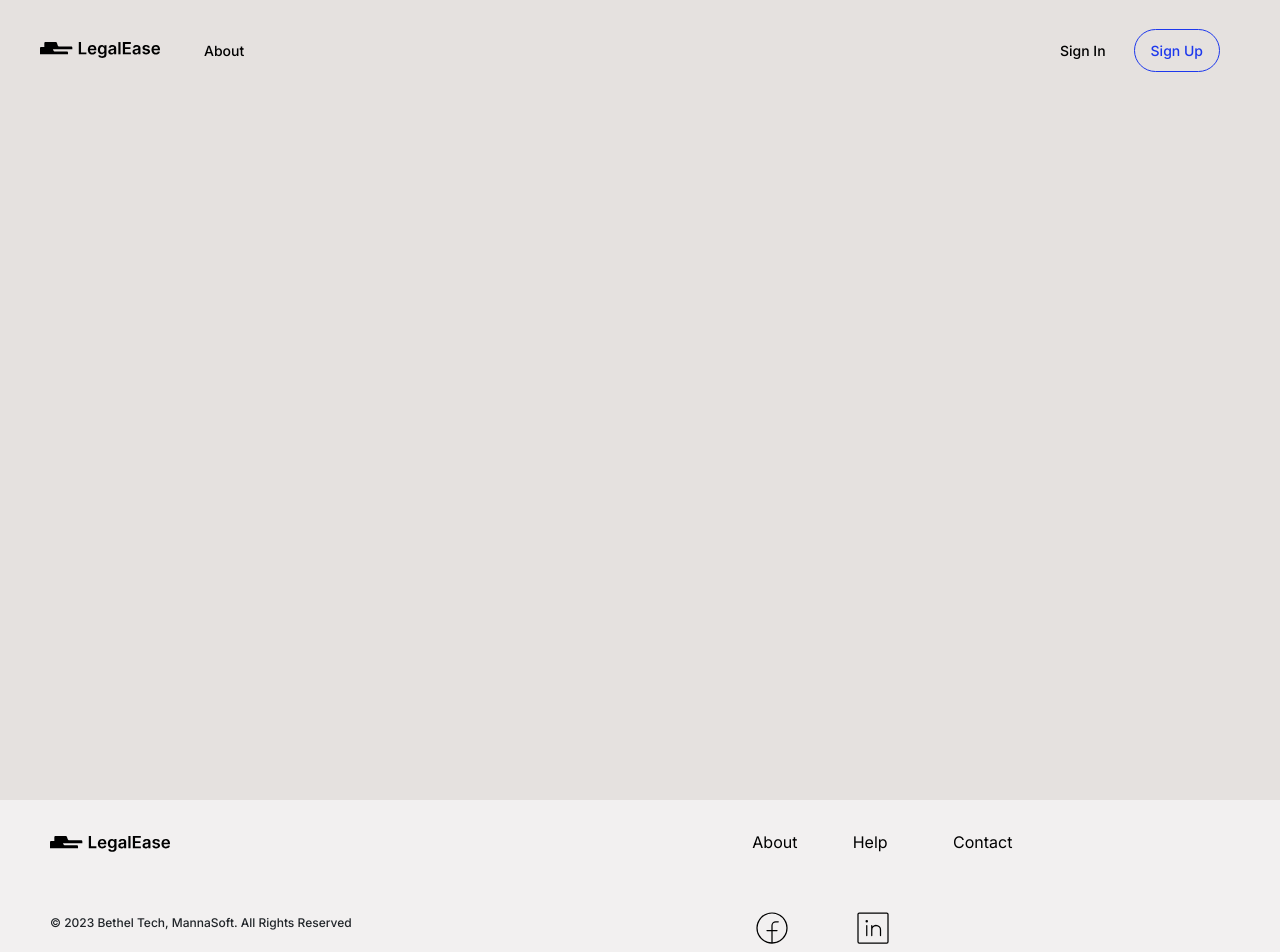
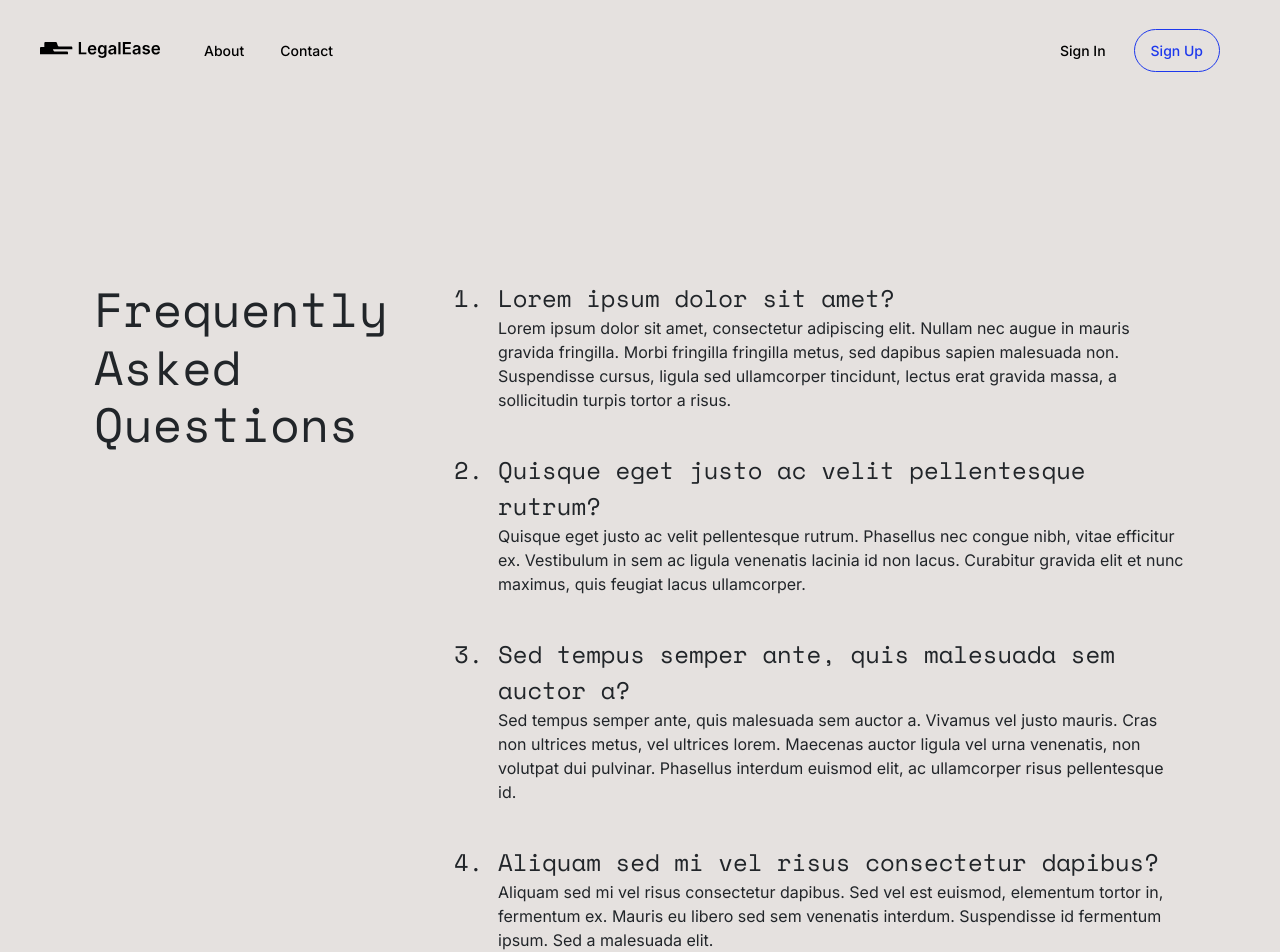
Before and after one commit to bethel-school-of-technology/team-mannasoft-frontend, a React (Create React App) app: page /faq in a window 1280 px wide. Shown: the top 952 px of the page. Built offline with nearby package versions, Linux system fonts and the light colour scheme.

Commit message:
created Contact and FAQ pages

```diff
--- a/src/App.js
+++ b/src/App.js
@@ -9,6 +9,8 @@ import UploadFiles from './components/UploadFiles';
 import ViewAllFiles from './components/ViewAllFiles';
 import Footer from './components/Footer';
 import About from './components/About';
+import Faq from './components/Faq';
+import Contact from './components/Contact';
 import DeleteUser from './components/DeleteUsers';
 import DisplayProfile from './components/DisplayProfile';
 import { UserProvider } from './contexts/UserProvider';
@@ -29,6 +31,8 @@ function App() {
             <Routes>
               <Route path="/" element={<Home />} />
               <Route path="/about" element={<About />} />
+              <Route path="/faq" element={<Faq />} />
+              <Route path="/contact" element={<Contact />} />
               <Route path="/signin" element={<SignIn />} />
               <Route path="/signup" element={<SignUp />} />
               <Route path="/displayprofile" element={<DisplayProfile />} />
--- /dev/null
+++ b/src/components/Contact.js
@@ -0,0 +1,35 @@
+import React from 'react';
+import { Container, Row, Col } from 'react-bootstrap';
+
+const Contact = () => {
+  return (
+    <Container className="page-container">
+      <Row>
+        <Col md={4}>
+          <h1>Contact Us</h1>
+        </Col>
+        <Col md={8}>
+          <p>Thank you for your interest! If you have any questions or need assistance, feel free to reach out to us using the contact details below.</p>
+          <p>
+            <strong>Phone</strong>
+            <br />
+            <a href="tel:+1 123-456-7890" className="contact-links">
+              +1 123-456-7890
+            </a>
+          </p>
+          <p>
+            <strong>Email</strong>
+            <br />
+            <a href="mailto:contact@legalease.com" className="contact-links">
+              contact@example.com
+            </a>
+          </p>
+
+          <p>We're available during regular business hours, Monday to Friday, 9:00 AM - 5:00 PM.</p>
+        </Col>
+      </Row>
+    </Container>
+  );
+};
+
+export default Contact;
--- a/src/components/DeleteUsers.js
+++ b/src/components/DeleteUsers.js
@@ -48,7 +48,7 @@ const DeleteUser = () => {
     return (
       <Container className="page-container">
         <Row>
-          <h3>Enter your password to confirm account deactivation</h3>
+          <h3 style={{ marginBottom: '20px' }}>Enter your password to confirm account deactivation</h3>
 
           <Col md={6}>
             <Form onSubmit={handleDeleteUser}>
--- a/src/components/DisplayProfile.js
+++ b/src/components/DisplayProfile.js
@@ -43,7 +43,7 @@ const DisplayProfile = () => {
       <Container className="page-container">
         <Row>
           <Col md={6}>
-            <h3 className="display-4">
+            <h3 className="display-4" style={{ marginBottom: '20px' }}>
               {user.firstName} {user.lastName}
             </h3>
           </Col>
--- /dev/null
+++ b/src/components/Faq.js
@@ -0,0 +1,42 @@
+import React from 'react';
+import { Col, Container, Row } from 'react-bootstrap';
+
+const Faq = () => {
+  return (
+    <Container className="page-container">
+      <Row>
+        <Col md={4}>
+          <h1 className="display-5">Frequently Asked Questions</h1>
+        </Col>
+        <Col md={8}>
+          <ol>
+            <li style={{ fontFamily: 'var(--heading-font', fontSize: '24px' }}>Lorem ipsum dolor sit amet?</li>
+            <p>Lorem ipsum dolor sit amet, consectetur adipiscing elit. Nullam nec augue in mauris gravida fringilla. Morbi fringilla fringilla metus, sed dapibus sapien malesuada non. Suspendisse cursus, ligula sed ullamcorper tincidunt, lectus erat gravida massa, a sollicitudin turpis tortor a risus.</p>
+            <br />
+
+            <li style={{ fontFamily: 'var(--heading-font', fontSize: '24px' }}>Quisque eget justo ac velit pellentesque rutrum?</li>
+            <p>Quisque eget justo ac velit pellentesque rutrum. Phasellus nec congue nibh, vitae efficitur ex. Vestibulum in sem ac ligula venenatis lacinia id non lacus. Curabitur gravida elit et nunc maximus, quis feugiat lacus ullamcorper.</p>
+            <br />
+
+            <li style={{ fontFamily: 'var(--heading-font', fontSize: '24px' }}>Sed tempus semper ante, quis malesuada sem auctor a?</li>
+            <p>Sed tempus semper ante, quis malesuada sem auctor a. Vivamus vel justo mauris. Cras non ultrices metus, vel ultrices lorem. Maecenas auctor ligula vel urna venenatis, non volutpat dui pulvinar. Phasellus interdum euismod elit, ac ullamcorper risus pellentesque id.</p>
+            <br />
+
+            <li style={{ fontFamily: 'var(--heading-font', fontSize: '24px' }}>Aliquam sed mi vel risus consectetur dapibus?</li>
+            <p>Aliquam sed mi vel risus consectetur dapibus. Sed vel est euismod, elementum tortor in, fermentum ex. Mauris eu libero sed sem venenatis interdum. Suspendisse id fermentum ipsum. Sed a malesuada elit.</p>
+            <br />
+
+            <li style={{ fontFamily: 'var(--heading-font', fontSize: '24px' }}>Integer vel tellus id velit venenatis pretium ut ac dui?</li>
+            <p>Integer vel tellus id velit venenatis pretium ut ac dui. Nulla facilisi. Nunc vehicula fringilla ipsum ut vestibulum. Morbi ultricies, ipsum eget pharetra ullamcorper, ipsum libero tristique ante, at malesuada neque nisi eu nunc.</p>
+            <br />
+
+            <li style={{ fontFamily: 'var(--heading-font', fontSize: '24px' }}>Ut porta ipsum in dolor aliquet, quis placerat turpis pulvinar?</li>
+            <p>Ut porta ipsum in dolor aliquet, quis placerat turpis pulvinar. Mauris suscipit, neque sed lobortis convallis, tellus neque vestibulum erat, vitae placerat elit velit nec felis. Cras non rhoncus nulla.</p>
+          </ol>
+        </Col>
+      </Row>
+    </Container>
+  );
+};
+
+export default Faq;
--- a/src/components/Footer.js
+++ b/src/components/Footer.js
@@ -18,10 +18,14 @@ const Footer = () => {
           </Link>
         </Col>
         <Col md={1}>
-          <Link className="footer-links">Help</Link>
+          <Link className="footer-links" to="/contact">
+            Contact
+          </Link>
         </Col>
         <Col md={1}>
-          <Link className="footer-links">Contact</Link>
+          <Link className="footer-links" to="/faq">
+            FAQ
+          </Link>
         </Col>
       </Row>
 
--- a/src/components/Header.js
+++ b/src/components/Header.js
@@ -54,6 +54,9 @@ const Header = () => {
           <Nav className="mr-auto">
             <Nav.Link href="/about">About</Nav.Link>
           </Nav>
+          <Nav className="mr-auto">
+            <Nav.Link href="/contact">Contact</Nav.Link>
+          </Nav>
           <Nav className="ml-auto">
             <div className="d-flex align-items-center">
               <NavDropdown title={`Hello, ${user.firstName}`} id="collasible-nav-dropdown dropdown-menu-align-end" align="end">
@@ -90,6 +93,9 @@ const Header = () => {
           <Nav className="mr-auto">
             <Nav.Link href="/about">About</Nav.Link>
           </Nav>
+          <Nav className="mr-auto">
+            <Nav.Link href="/contact">Contact</Nav.Link>
+          </Nav>
           <Nav className="ml-auto">
             <div className="d-flex align-items-center">
               <Nav.Link href="/signin">Sign In</Nav.Link>
--- a/src/styles/global.css
+++ b/src/styles/global.css
@@ -80,10 +80,6 @@ th,
 select {
   font-family: var(--paragraph-font);
   line-height: 1.5 !important;
-}
-
-h3 {
-  padding-bottom: 20px;
 }
 
 h5 {
@@ -352,3 +348,13 @@ hr {
   opacity: 1;
   transition: opacity 0.3s ease;
 }
+
+.contact-links {
+  text-decoration: none;
+  color: var(--text-color);
+}
+.contact-links:hover {
+  text-decoration: none;
+  color: var(--accent-color);
+  transition: color 0.3s ease;
+}
```
